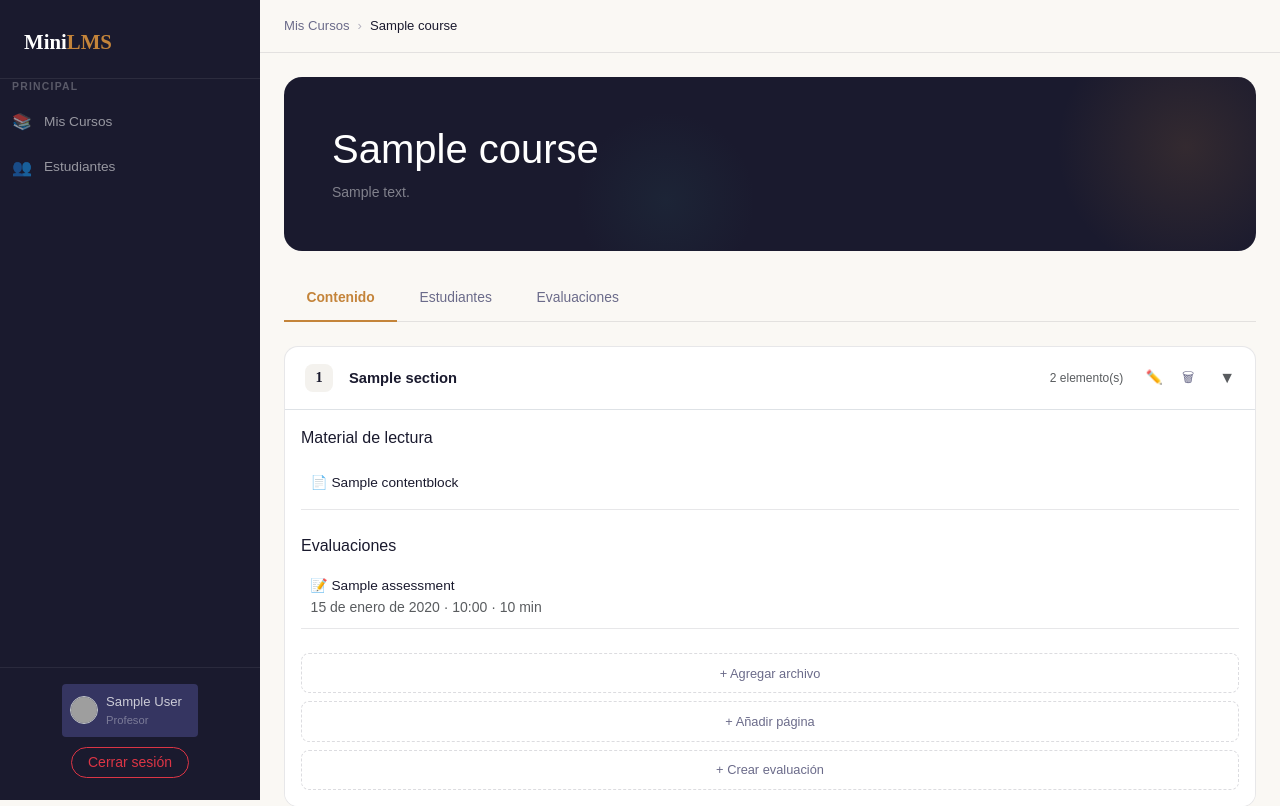
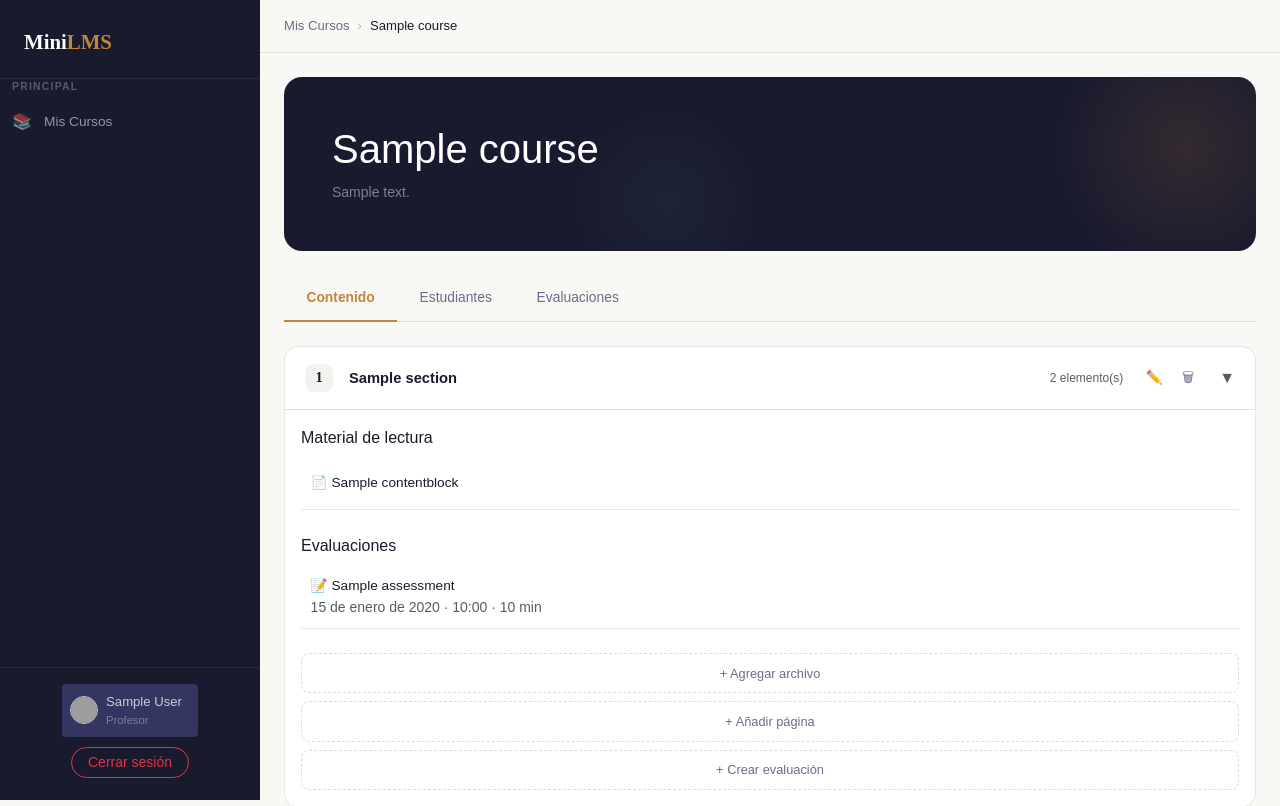
Before and after one commit to 3acarbonell/MiniLMS, a Django app: page /course/teacher/1 in a window 1280 px wide. Shown: the top 806 px of the page. Run offline with Django 5.2, Linux system fonts and the light colour scheme; a user stored in the database is signed in; tables that the repository leaves empty hold one stand-in row (values such as "Sample post"); some libraries are stand-ins or nearby versions; grey boxes are pictures that could not be loaded.

Commit message:
remove unused button

```diff
--- a/core/templates/core/course/teacher/course.html
+++ b/core/templates/core/course/teacher/course.html
@@ -1007,9 +1007,6 @@
             <div class="sidebar-section-label">Principal</div>
             <a class="sidebar-link" href="{% url 'core:dashboard_teacher' %}">
                 <span class="link-icon">📚</span> Mis Cursos
-            </a>
-            <a class="sidebar-link">
-                <span class="link-icon">👥</span> Estudiantes
             </a>
         </div>
 
```
